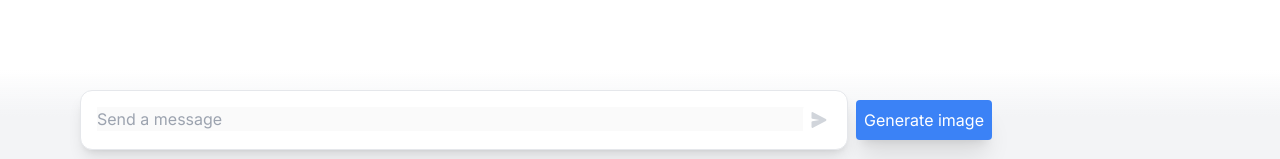
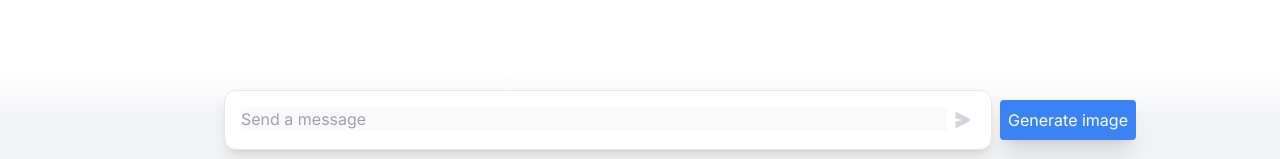
Before and after one commit to AIBootcamp-Group2/openai-assistant-reader, a Next.js app in the folder reader-assistant-app/: page / in a window 1280 px wide. Shown: the part 638-797 px from the top of the page. Built offline with nearby package versions, Linux system fonts and the light colour scheme; no server answers.

Commit message:
justify-center input space

```diff
--- a/reader-assistant-app/app/components/InputForm.tsx
+++ b/reader-assistant-app/app/components/InputForm.tsx
@@ -76,7 +76,7 @@ const InputForm: React.FC<Props> = ({ input, setInput, inputRef, formRef, disabl
   };
 
 return (
-  <div className="fixed bottom-0 flex w-full mx-auto items-center bg-gradient-to-b from-transparent via-gray-100 to-gray-100 p-5 pb-3 sm:px-0">
+  <div className="fixed bottom-0 flex w-full justify-center mx-auto items-center bg-gradient-to-b from-transparent via-gray-100 to-gray-100 p-5 pb-3 sm:px-0">
     <div className="flex flex-col items-stretch w-2/3 max-w-screen-md mr-2 ml-20">
       <form
         ref={formRef}
```
